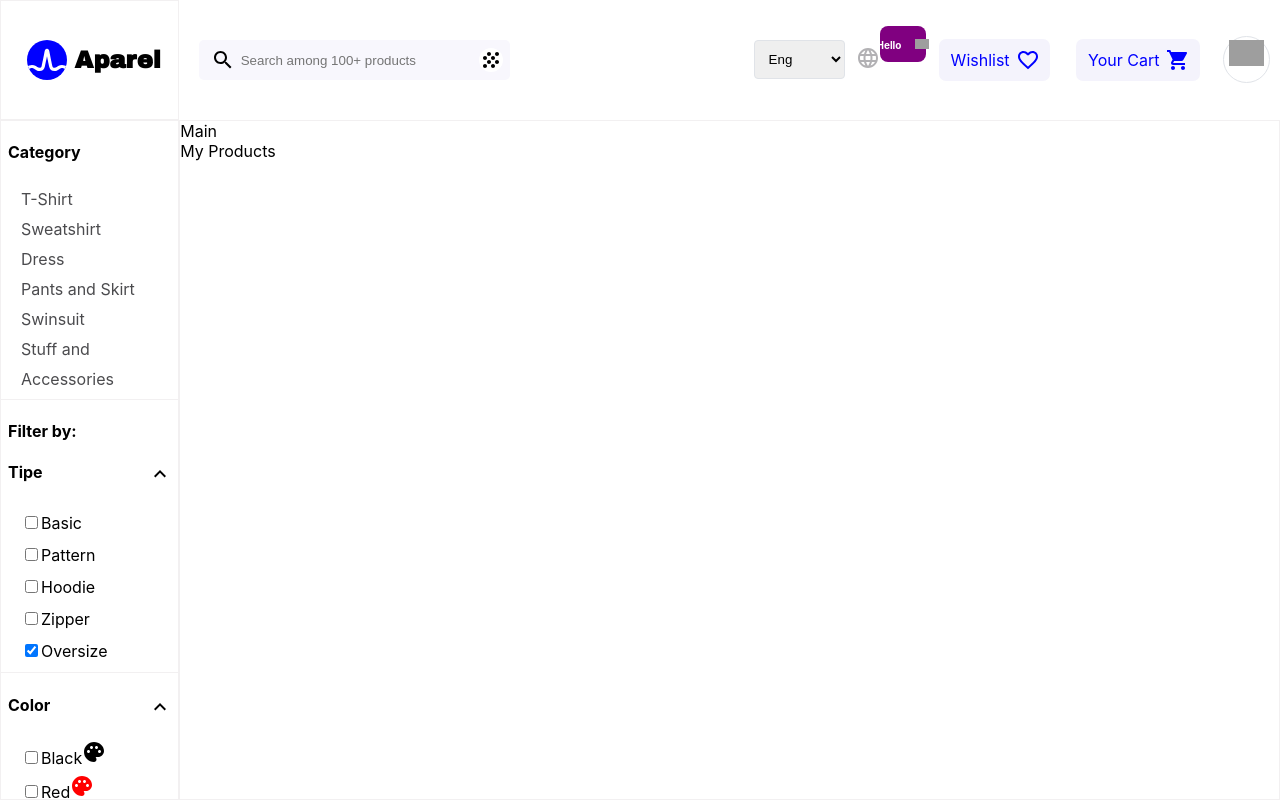
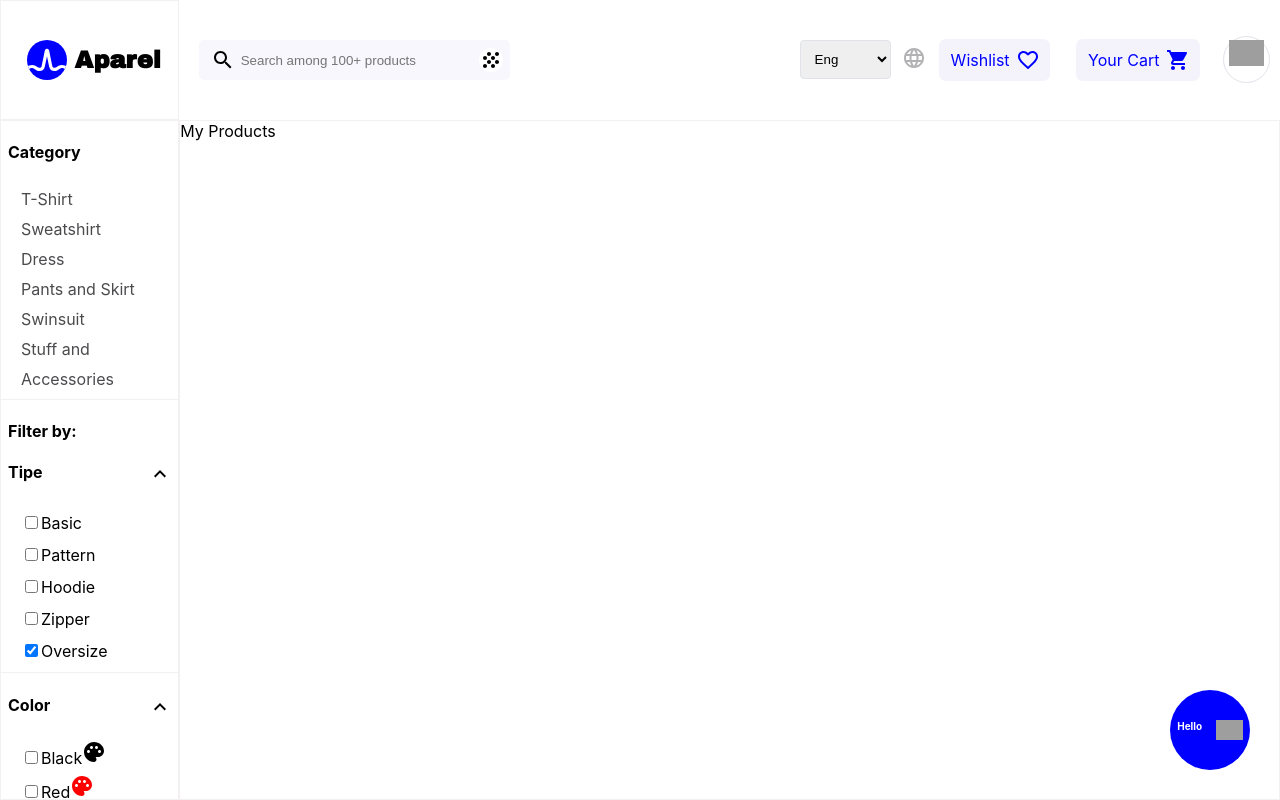
Before and after one commit to okeresamuel/Complete-Ecommerce-and-Admin-dashboard, a React (Create React App) app in the folder e-commerce/: page / in a window 1280 px wide. Built offline with nearby package versions, Linux system fonts and the light colour scheme; grey boxes are pictures that could not be loaded.

Commit message:
arranged btns

```diff
--- a/e-commerce/src/components/Button/Button.css
+++ b/e-commerce/src/components/Button/Button.css
@@ -1,5 +1,9 @@
 .button {
-    padding: 13px;
     display: flex;
     justify-content: center;
+    padding: 30px;
+    position: absolute;
+    cursor: pointer;
+    bottom: 30px;
+    right:30px;
 }
--- a/e-commerce/src/components/Button/Button.js
+++ b/e-commerce/src/components/Button/Button.js
@@ -56,7 +56,7 @@ const Button = (props) => {
         }
     };
 
-    return <div class="button" style={{ background: backgroundColor || "#fffeff", borderRadius: "8px", color: textColor || "#34237b", maxWidth: width || "90px", height: height || "20px", fontWeight: fontWeight || "600", fontSize: fontSize || "14px" }}>
+    return <div class="button" style={{ background: backgroundColor || "#fffeff", borderRadius: "65px", color: textColor || "#34237b", maxWidth: width || "90px", height: height || "20px", fontWeight: fontWeight || "600", fontSize: fontSize || "14px" }}>
         {text || ""} {/*This will be some user imputted text */}
         {iconSelection(iconPicture)}
     </div>
--- a/e-commerce/src/components/Header/Header.js
+++ b/e-commerce/src/components/Header/Header.js
@@ -3,7 +3,6 @@ import GrainIcon from '@mui/icons-material/Grain';
 import LanguageIcon from '@mui/icons-material/Language';
 import FavoriteBorderIcon from '@mui/icons-material/FavoriteBorder';
 import ShoppingCartIcon from '@mui/icons-material/ShoppingCart';
-import Button from '../Button/Button.js';
 import './Header.css';
 
 
@@ -27,8 +26,6 @@ const Header = () => {
         <LanguageIcon  className="Language__Icon" />
       </div>
 
-          <Button text="Hello" width="20px" height="10px" backgroundColor="purple" textColor="white" fontWeight="bold" fontSize="10px" imageSource="https://cdn-icons-png.flaticon.com/128/5349/5349022.png" imageWidth="20px" imageLeftPadding="14px"  />
-
           <a href="#closed" className="Nav__btn1">Wishlist <FavoriteBorderIcon className='love__icon'/></a>
           <a href="#closed" className="Nav__btn2">Your Cart <ShoppingCartIcon className='Shopping__icon'/></a>
           <div className="profile__iconDiv">
--- a/e-commerce/src/components/Main/Main.js
+++ b/e-commerce/src/components/Main/Main.js
@@ -1,14 +1,17 @@
 import './Main.css'
 import Products from '../products/Products';
+import Button from '../Button/Button.js';
 
 const Main = () => {
     return (
         <>
-            <div id='main' className='greyBorder'>Main
+            <div id='main' className='greyBorder'>
+            <>
+            <Button text="Hello"  width="20px" height="20px" backgroundColor="blue" textColor="white" fontWeight="bold" fontSize="10px" imageSource="https://cdn-icons-png.flaticon.com/128/5349/5349022.png" imageWidth="60px" imageLeftPadding="14px" />
             <Products></Products>
+            </>
             </div>
 
         </>)
 }
-
 export default Main;
```
